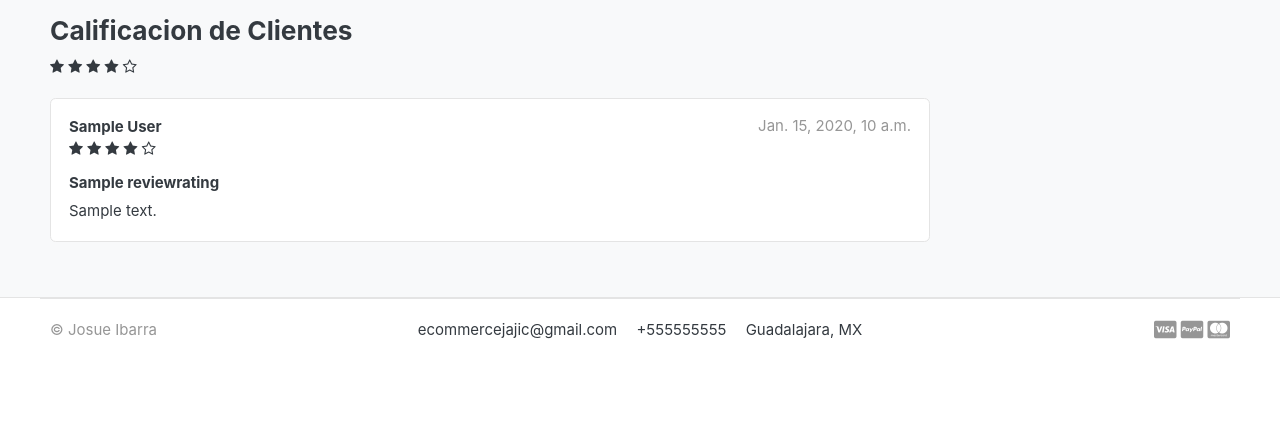
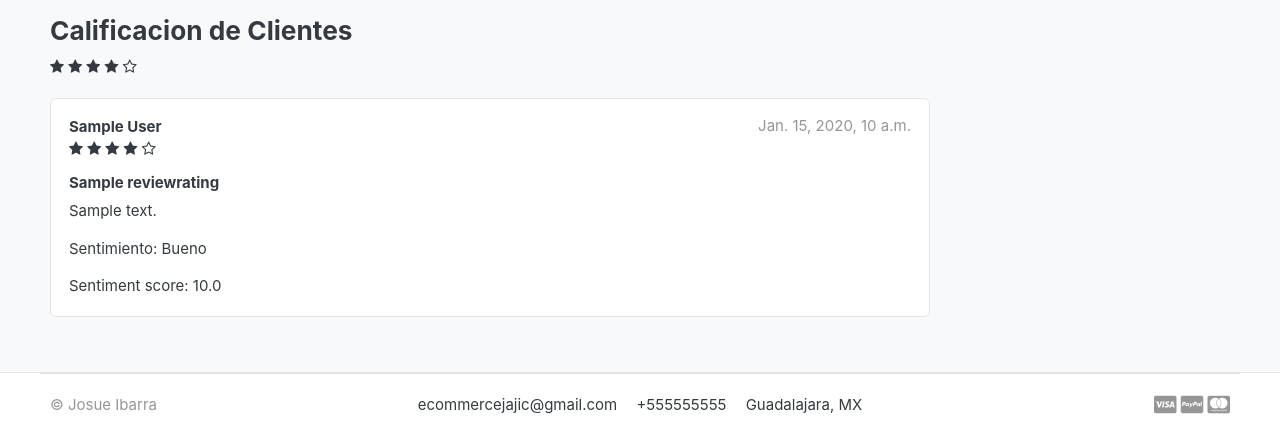
Before and after one commit to JosI2115/ecommerce-django, a Django app: a page that uses templates/store/product_detail.html in a window 1280 px wide. Shown: the part 1618-2054 px from the top of the page. Before the commit the page ends 1957 px from the top, so only its background shows below. Run offline with Django 4.2, Linux system fonts and the light colour scheme; tables that the repository leaves empty hold one stand-in row (values such as "Sample post"); grey boxes marked "Sample" are stand-in pictures; some libraries are stand-ins or nearby versions; some web fonts are replaced.

Commit message:
actualizacion2

```diff
--- a/templates/store/product_detail.html
+++ b/templates/store/product_detail.html
@@ -190,15 +190,21 @@
             <p>
               {{ review.review }}
             </p>
+            {% if review.sentiment_score > 0.0 %}
+               <p>Sentimiento: Bueno</p>
+               {% elif review.sentiment_score < -0.0 %}
+               <p>Sentimiento: Malo</p>
+               {% else %}
+               <p>Sentimiento: Neutral</p>
+               {% endif %}
+
+                 <p>Sentiment score: {{ review.sentiment_score }}</p>
+
              </div>
            </article>
            {% endfor %}
-
-
          </div> <!-- col.// -->
        </div> <!-- row.// -->
-
-
      </div> <!-- container .//  -->
    </section>
    <!-- ========================= SECTION CONTENT END// ========================= -->
```
Lines whose indentation alone changed are shown as unchanged.
